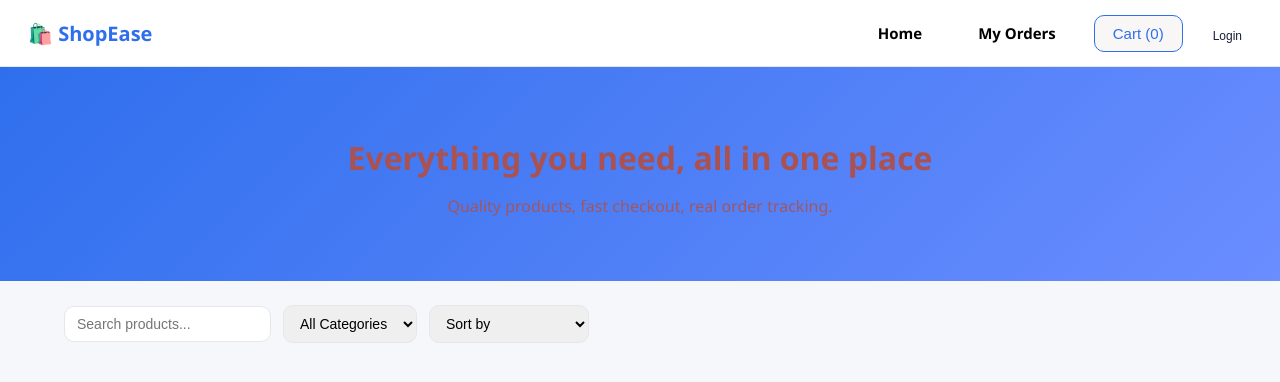
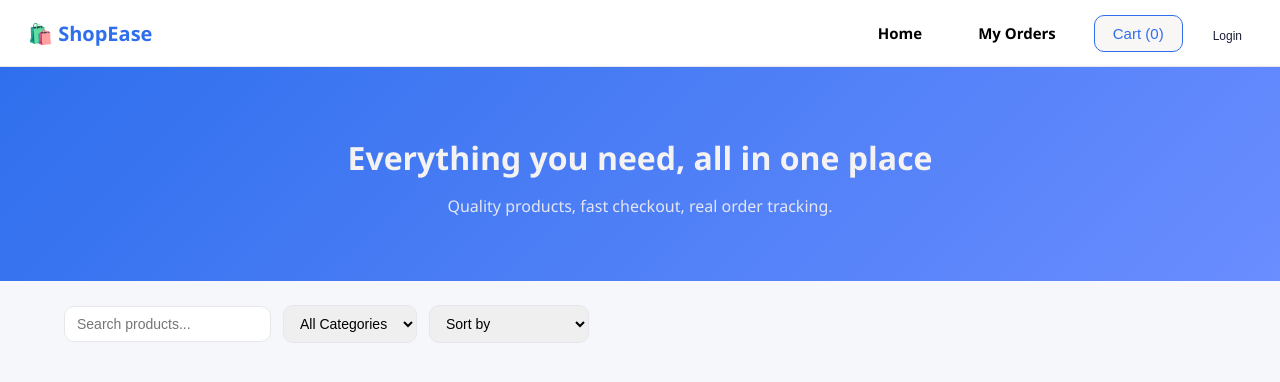
Before and after one commit to udaygowda-cell/Shopease-ecommerce-management-system, a website: page public/index.html in a window 1280 px wide. Drawn offline with Linux system fonts and the light colour scheme; no server answers.

Commit message:
new color added

```diff
--- a/public/css/style.css
+++ b/public/css/style.css
@@ -101,7 +101,7 @@ a { text-decoration: none; color: inherit; }
   padding: 48px 24px;
   text-align: center;
   background: linear-gradient(135deg, #2f6fed, #6a8dff);
-  color: rgb(170, 82, 82);
+  color: rgb(244, 242, 242);
 }
 .hero h1 { font-size: 32px; margin-bottom: 8px; }
 .hero p { opacity: .9; }
@@ -147,6 +147,7 @@ a { text-decoration: none; color: inherit; }
   font-size: 11px;
   font-weight: 600;
 }
+
 .badge.pending { background: #fef3c7; color: var(--warning); }
 .badge.processing { background: #dbeafe; color: #1d4ed8; }
 .badge.shipped { background: #e0e7ff; color: #4338ca; }
@@ -160,6 +161,7 @@ a { text-decoration: none; color: inherit; }
   align-items: center; justify-content: center;
   z-index: 100;
 }
+
 .modal-overlay.open { display: flex; }
 .modal {
   background: white;
```
